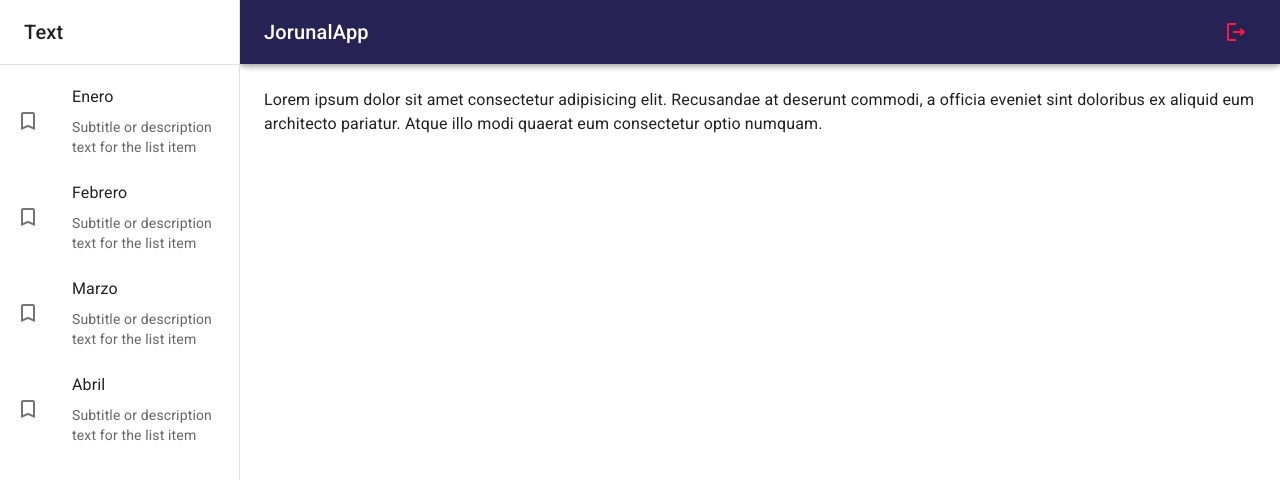
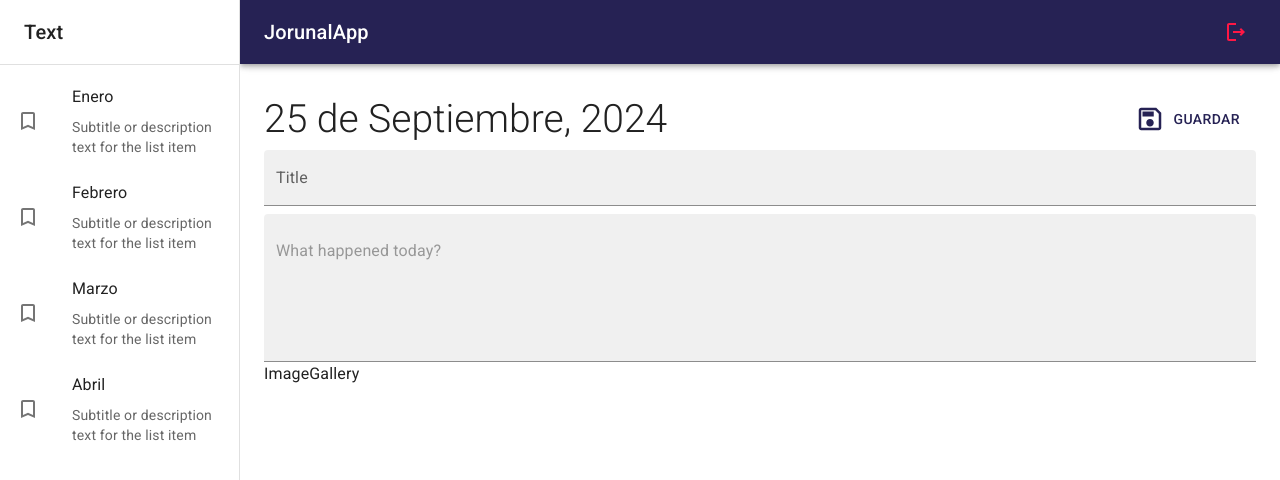
Before and after one commit to RicardoAlustiza/journal-app, a React (Vite) app: page / in a window 1280 px wide. Shown: the top 480 px of the page. Built offline with nearby package versions, Linux system fonts and the light colour scheme.

Commit message:
Add views

```diff
--- /dev/null
+++ b/src/journal/components/ImageGallery.jsx
@@ -0,0 +1,5 @@
+export const ImageGallery = () => {
+  return (
+    <div>ImageGallery</div>
+  )
+}
--- a/src/journal/components/index.js
+++ b/src/journal/components/index.js
@@ -1,2 +1,3 @@
 export * from './NavBar'
 export * from './SideBar'
+export * from './ImageGallery'
--- a/src/journal/pages/JournalPage.jsx
+++ b/src/journal/pages/JournalPage.jsx
@@ -1,12 +1,13 @@
-import { Typography } from "@mui/material"
 import { JournalLayout } from "../layout/JournalLayout"
+import { NoteView, NothingSelectedView } from "../views"
 
 export const JournalPage = () => {
   return (
     <JournalLayout>
-      <Typography>Lorem ipsum dolor sit amet consectetur adipisicing elit. Recusandae at deserunt commodi, a officia eveniet sint doloribus ex aliquid eum architecto pariatur. Atque illo modi quaerat eum consectetur optio numquam.</Typography>
 
-      {/* Nothing selected */}
+      {/* <NothingSelectedView /> */}
+      <NoteView />
+
       {/* NoteView */}
     </JournalLayout>
   )
--- /dev/null
+++ b/src/journal/views/NoteView.jsx
@@ -0,0 +1,45 @@
+import { SaveOutlined } from '@mui/icons-material'
+import { Grid2, Typography, Button, TextField } from '@mui/material'
+import { ImageGallery } from '../components'
+
+export const NoteView = () => {
+  return (
+    <Grid2 container direction="row" justifyContent="space-between"  alignItems="center" sx={{ marginBottom: 1}}>
+
+        <Grid2>
+            <Typography variant="h5" fontSize={39} fontWeight="light">25 de Septiembre, 2024</Typography>
+        </Grid2>
+
+        <Grid2>
+            <Button color="primary" sx={{ padding: 2 }}>
+                <SaveOutlined sx={{ fontSize: 30, marginRight: 1 }}/>
+                Guardar
+            </Button>
+        </Grid2>
+
+        <Grid2 container size={{ xs: 12 }}>
+            <TextField
+                type="text"
+                variant="filled"
+                fullWidth
+                placeholder="An amazing title"
+                label="Title"
+                sx={{ marginBottom: 1, border: 'none' }}
+            />
+        </Grid2>
+        <Grid2 container size={{ xs: 12 }}>
+            <TextField
+                type="text"
+                variant="filled"
+                fullWidth
+                multiline
+                placeholder="What happened today?"
+                minRows={5}
+            />
+        </Grid2>
+
+        <ImageGallery />
+
+    </Grid2>
+  )
+}
--- /dev/null
+++ b/src/journal/views/NothingSelectedView.jsx
@@ -0,0 +1,24 @@
+import { StarOutline } from '@mui/icons-material';
+import { Grid2, Typography } from '@mui/material';
+
+export const NothingSelectedView = () => {
+  return (
+    <Grid2
+      container
+      direction="column"
+      spacing={0}
+      alignItems="center"
+      justifyContent="center"
+      sx={{ minHeight: 'calc(100vh - 110px)', bgcolor: 'primary.main', borderRadius: '3px' }}
+    >
+        <Grid2 size={{ xs: 12 }} display="flex" justifyContent="center" alignItems="center">
+            <StarOutline sx={{ fontSize: 100, color: 'white' }} />
+        </Grid2>
+
+        <Grid2 size={{ xs: 12 }} display="flex" justifyContent="center" alignItems="center">
+            <Typography color="white" variant="h5">Create a new entry</Typography>
+        </Grid2>
+
+    </Grid2>
+  )
+}
--- /dev/null
+++ b/src/journal/views/index.js
@@ -0,0 +1,2 @@
+export * from './NothingSelectedView'
+export * from './NoteView'
```
